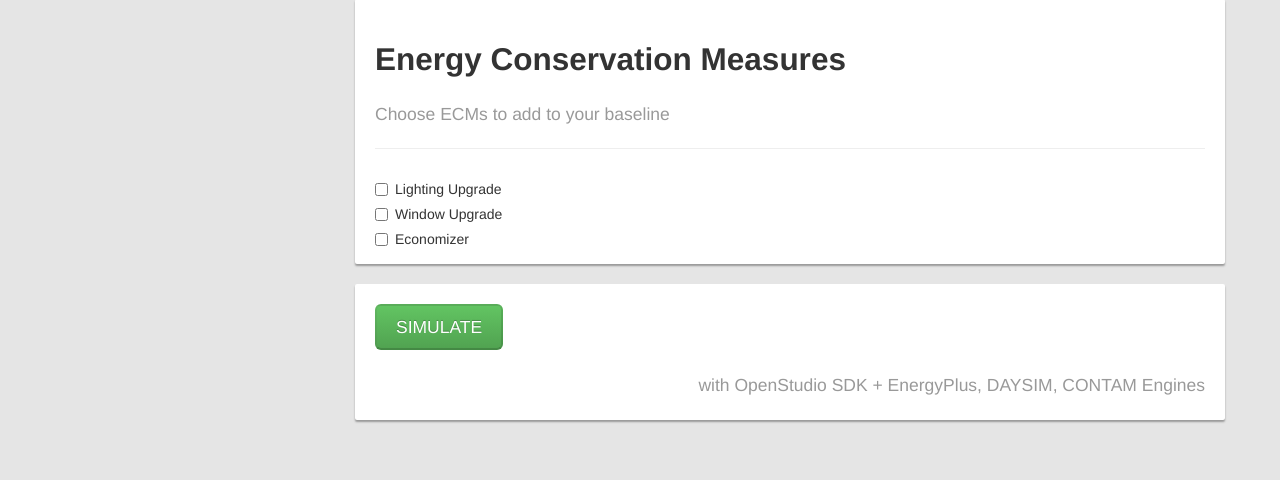
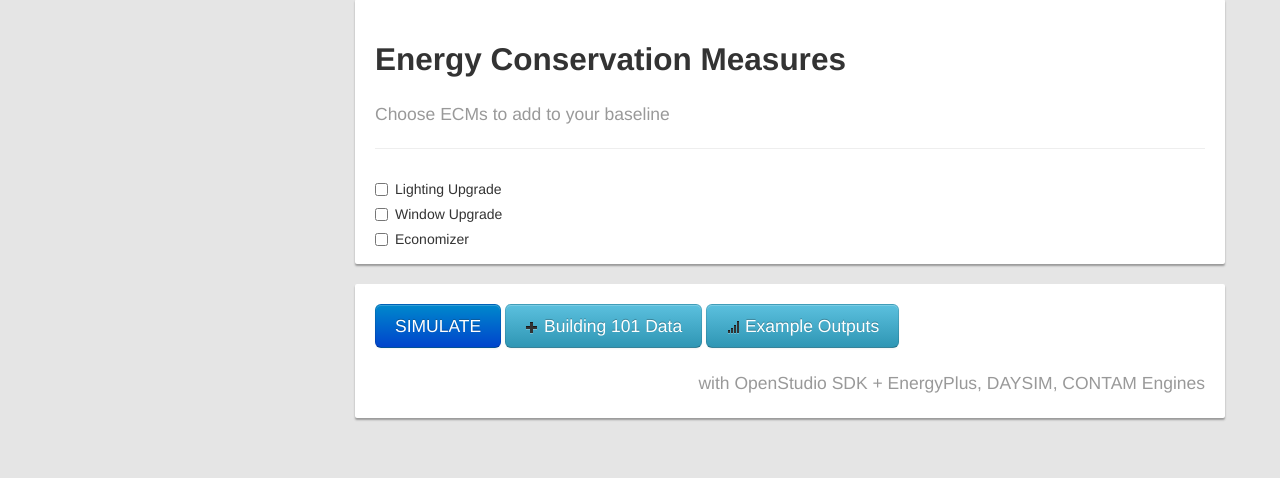
Before and after one commit to eebhub/platform, a Node server app: page /comprehensive in a window 1280 px wide. Shown: the part 3799-4279 px from the top of the page. Run offline with Node 20, Linux system fonts and the light colour scheme; some libraries are stand-ins or nearby versions.

Commit message:
added 3 buttons to bottom of page

```diff
--- a/views/comprehensive.ejs
+++ b/views/comprehensive.ejs
@@ -499,8 +499,9 @@
                         </div>
                     </section>
                     <div id="box-unit">
-                        <a href="http://128.118.67.241/rmt/example_out.php?t=summary"><button class="btn-large btn-success">SIMULATE</button> </a>
-                        <h2 class="text-right">
+                        <button class="btn btn-large btn-primary" type="submit">SIMULATE</button>
+                        <a class="btn btn-large btn-info"><i class="icon-plus"></i> Building 101 Data</a>
+                        <a class="btn btn-large btn-info" href="http://128.118.67.241/rmt/example_out.php?t=summary"><i class="icon-signal"></i> Example Outputs</a>                        <h2 class="text-right">
                             <small>with OpenStudio SDK + EnergyPlus, DAYSIM, CONTAM Engines</small>
                         </h2>
                     </div>
--- a/views/substantial.ejs
+++ b/views/substantial.ejs
@@ -405,7 +405,9 @@
                     </section>
 
                     <div id="box-unit">
-                        <a href="#"><button class="btn-large btn-success">SIMULATE</button> </a>
+                        <button class="btn btn-large btn-primary" type="submit">SIMULATE</button>
+                        <a class="btn btn-large btn-info"><i class="icon-plus"></i> Building 101 Data</a>
+                        <a class="btn btn-large btn-info"><i class="icon-signal"></i> Example Outputs</a>
                         <h2 class="text-right"><small>with UTRC Energy Audit Tool Engine</small></h2>
                     </div>
                 </div>
```
